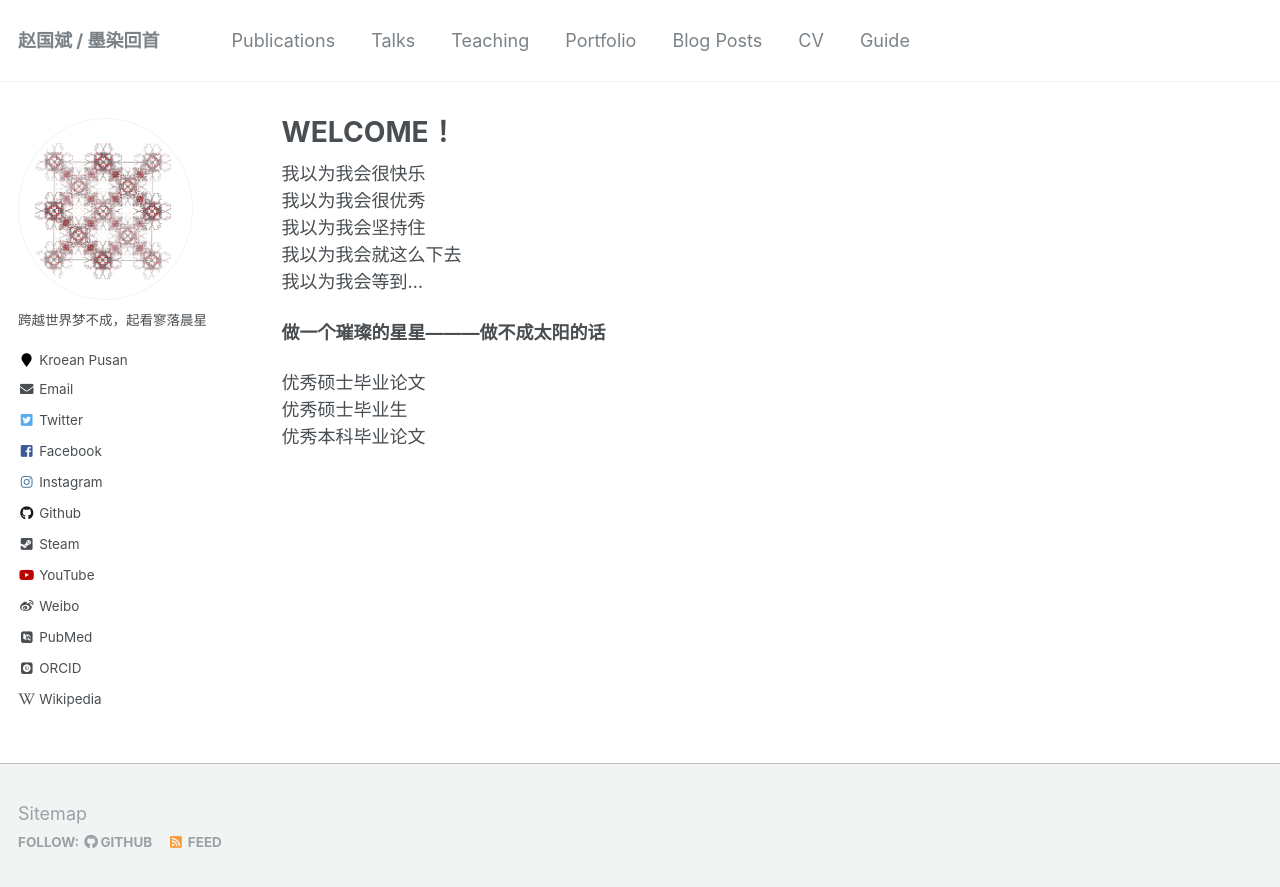
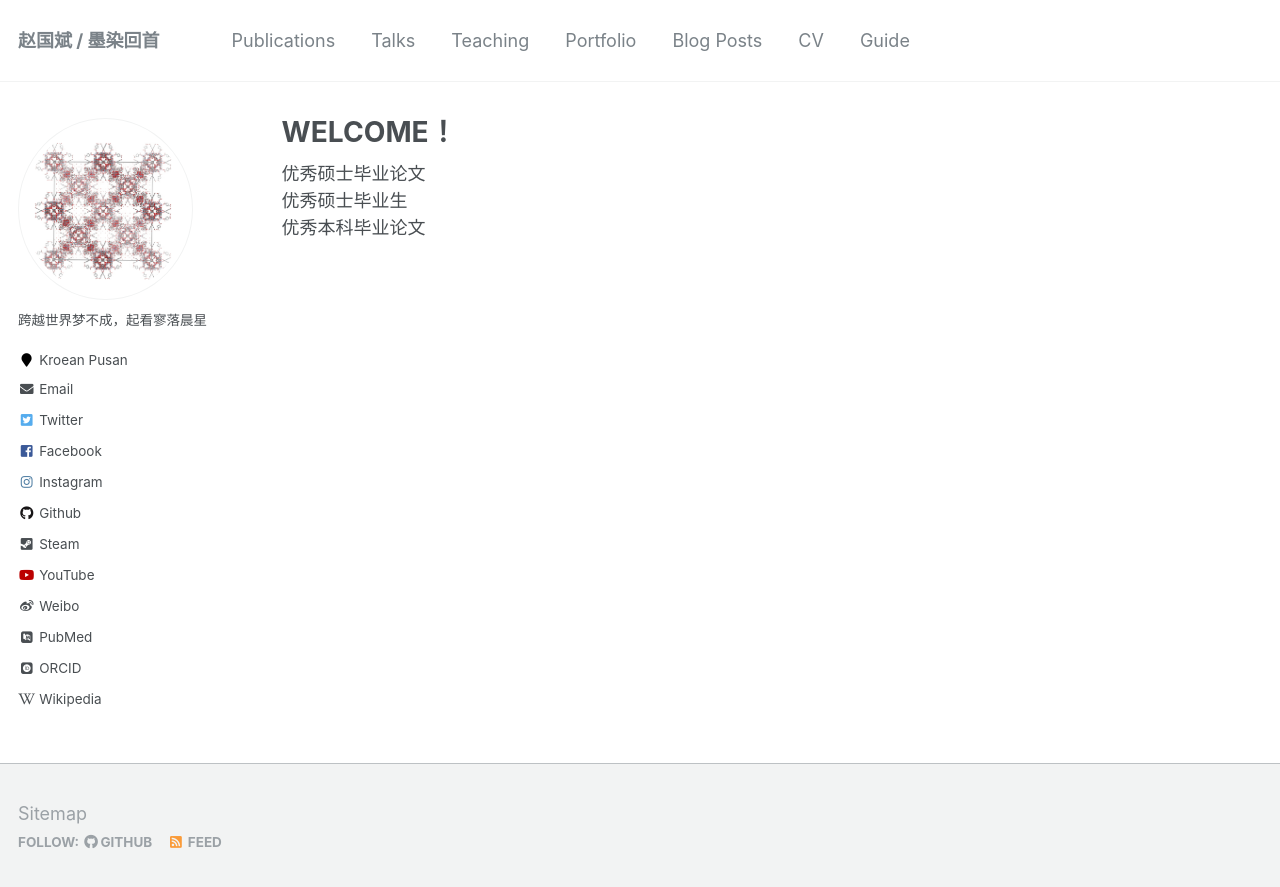
Before and after one commit to sxm13/ZGBshenxiaomoCV.github.io, a Jekyll site: the page built from _pages/about.md, in a window 1280 px wide. Shown: the top 887 px of the page. Built offline with Jekyll 4.4.1, drawn with Linux system fonts in a browser that asks for light colours; some web fonts are replaced.

Commit message:
Update about.md

```diff
--- a/_pages/about.md
+++ b/_pages/about.md
@@ -1,21 +1,13 @@
 ---
 permalink: /
 title: " WELCOME！"
-excerpt: "About me"
+excerpt: "Home"
 author_profile: true
 redirect_from:
   - /about/
   - /about.html
 ---
 
-我以为我会很快乐
-我以为我会很优秀
-我以为我会坚持住
-我以为我会就这么下去
-我以为我会等到...
-
-**做一个璀璨的星星———做不成太阳的话**
-
 优秀硕士毕业论文
 优秀硕士毕业生
 优秀本科毕业论文
```
